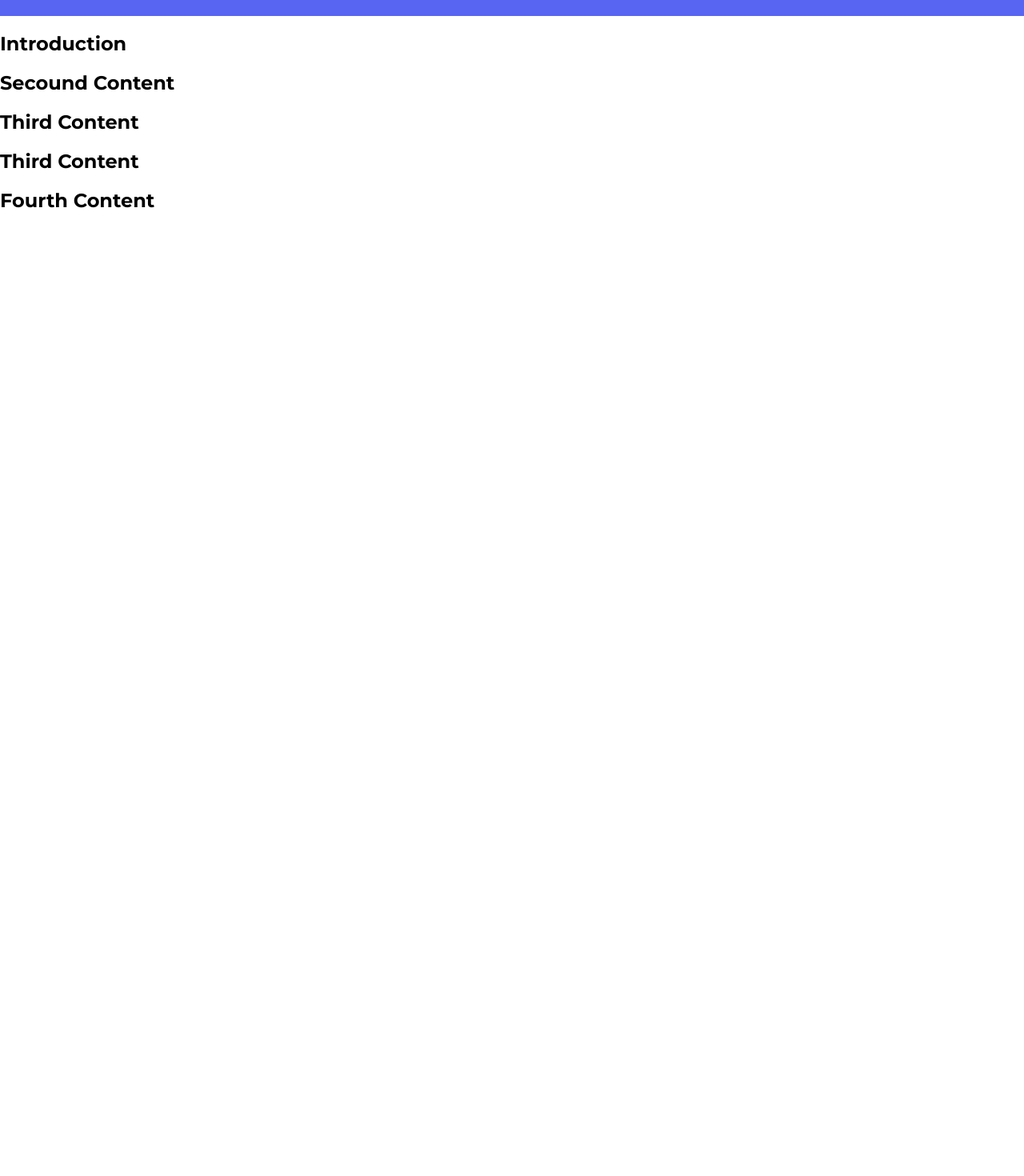
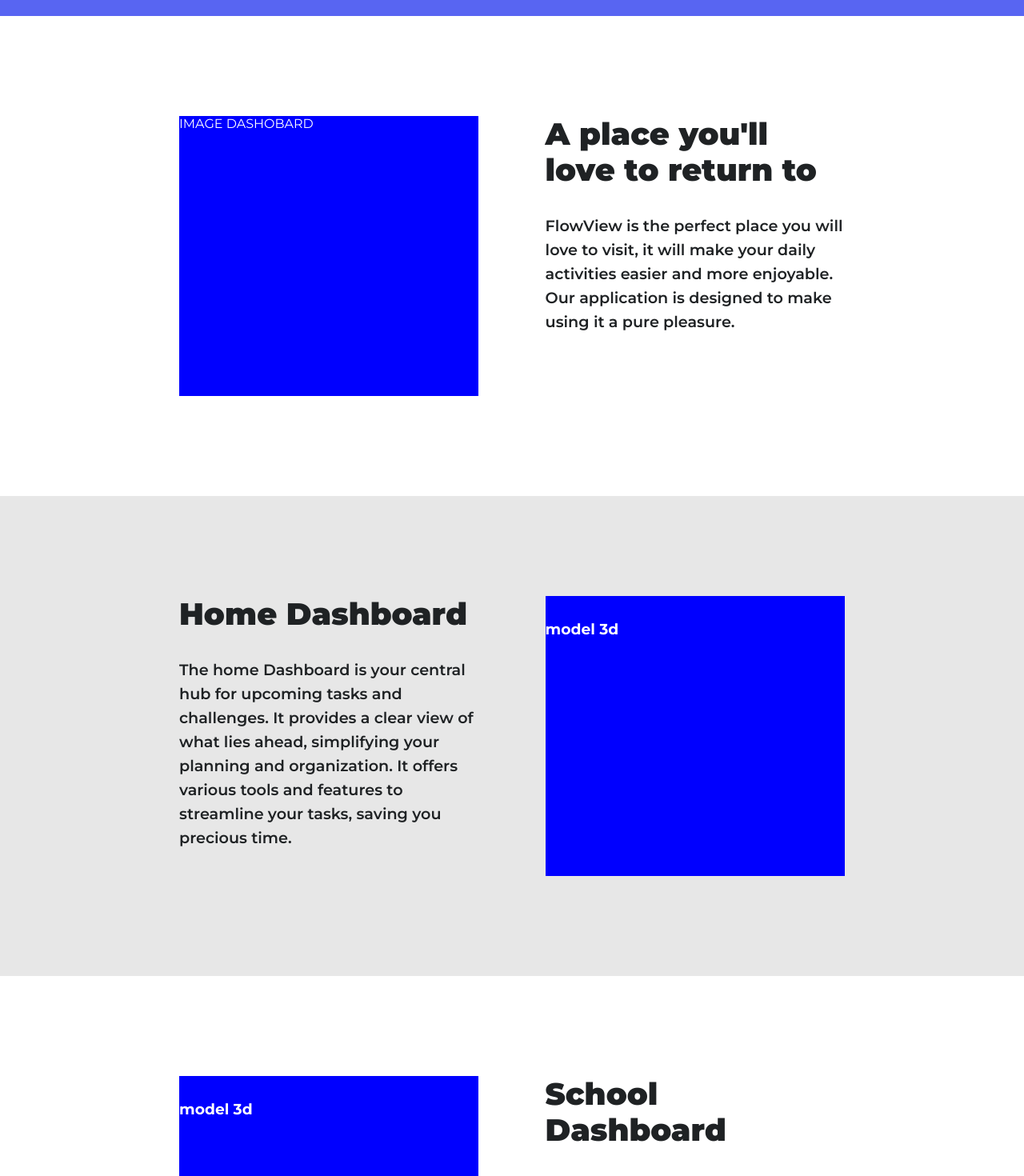
Before and after one commit to Dawidsjd/Automatizasion, a React (Create React App) app: page / in a window 1280 px wide. Shown: the part 620-2090 px from the top of the page at 80% size. Before the commit the page ends 904 px from the top, so only its background shows below. Built offline with nearby package versions, Linux system fonts and the light colour scheme.

Commit message:
elements on homepage

```diff
--- a/src/Components/HomeAssets/Main/Main.jsx
+++ b/src/Components/HomeAssets/Main/Main.jsx
@@ -1,24 +1,20 @@
 import React from 'react';
 import Introduction from './MainItems/Introduction';
-// import StyledMain from './styles';
+import AboutDashboardHome from './MainItems/AboutDashboardHome';
+import AboutDashboardSchool from './MainItems/AboutDashboardSchool';
+import { StyledMain } from './styles';
 
 const Main = () => {
   return (
-    <main>
+    <StyledMain>
       <Introduction />
-      <section>
-        <h1>Secound Content</h1>
-      </section>
-      <section>
-        <h1>Third Content</h1>
-      </section>
-      <section>
-        <h1>Third Content</h1>
-      </section>
+      <AboutDashboardHome />
+      <AboutDashboardSchool />
+
       <section>
         <h1>Fourth Content</h1>
       </section>
-    </main>
+    </StyledMain>
   );
 };
 
--- /dev/null
+++ b/src/Components/HomeAssets/Main/MainItems/AboutDashboardHome.jsx
@@ -0,0 +1,30 @@
+import React from 'react';
+import {
+  StyledWrapperItem,
+  WrapperItem,
+  StyledAssets,
+  StyledContent,
+} from '../styles';
+
+const AboutDashboardHome = () => {
+  return (
+    <StyledWrapperItem>
+      <WrapperItem>
+        <StyledContent>
+          <h2>Home Dashboard</h2>
+          <p>
+            The home Dashboard is your central hub for upcoming tasks and
+            challenges. It provides a clear view of what lies ahead, simplifying
+            your planning and organization. It offers various tools and features
+            to streamline your tasks, saving you precious time.
+          </p>
+        </StyledContent>
+        <StyledAssets>
+          <h1>model 3d</h1>
+        </StyledAssets>
+      </WrapperItem>
+    </StyledWrapperItem>
+  );
+};
+
+export default AboutDashboardHome;
--- /dev/null
+++ b/src/Components/HomeAssets/Main/MainItems/AboutDashboardSchool.jsx
@@ -0,0 +1,32 @@
+import React from 'react';
+import {
+  StyledWrapperItem,
+  WrapperItem,
+  StyledAssets,
+  StyledContent,
+} from '../styles';
+
+const AboutDashboardHome = () => {
+  return (
+    <StyledWrapperItem>
+      <WrapperItem>
+        <StyledAssets>
+          <h1>model 3d</h1>
+        </StyledAssets>
+        <StyledContent>
+          <h2>School Dashboard</h2>
+          <p>
+            The school's Dashboard is a management place where you will find
+            upcoming challenges and tasks you need to complete. It's a place
+            that gives you a full view of what's ahead of you in the near
+            future, making it easier for you to plan and organize. In addition,
+            you'll find a variety of tools and features that not only make your
+            life easier, but also help you save valuable time.
+          </p>
+        </StyledContent>
+      </WrapperItem>
+    </StyledWrapperItem>
+  );
+};
+
+export default AboutDashboardHome;
--- a/src/Components/HomeAssets/Main/MainItems/Introduction.jsx
+++ b/src/Components/HomeAssets/Main/MainItems/Introduction.jsx
@@ -1,11 +1,26 @@
 import React from 'react';
-// import { StyledSection } from '../styles';
+import {
+  StyledWrapperItem,
+  StyledAssets,
+  StyledContent,
+  WrapperItem,
+} from '../styles';
 
 const Introduction = () => {
   return (
-    <section>
-      <h1>Introduction</h1>
-    </section>
+    <StyledWrapperItem>
+      <WrapperItem>
+        <StyledAssets>IMAGE DASHOBARD</StyledAssets>
+        <StyledContent>
+          <h2>A place you'll love to return to</h2>
+          <p>
+            FlowView is the perfect place you will love to visit, it will make
+            your daily activities easier and more enjoyable. Our application is
+            designed to make using it a pure pleasure.
+          </p>
+        </StyledContent>
+      </WrapperItem>
+    </StyledWrapperItem>
   );
 };
 
--- a/src/Components/HomeAssets/Main/styles.js
+++ b/src/Components/HomeAssets/Main/styles.js
@@ -1,13 +1,48 @@
 import { styled } from '@mui/material/styles';
 
 // Main.jsx
-// export const StyledMain = styled('main')(({ theme }) => ({
-//   width: '100%',
-//   display: 'flex',
-//   justifyContent: 'center',
-// }));
+export const StyledMain = styled('main')(({ theme }) => ({
+  width: '100%',
+  display: 'flex',
+  justifyContent: 'center',
+  alignItems: 'center',
+  flexDirection: 'column',
+}));
 
-// // /MainItems
-// export const StyledSection = styled('section')(({ theme }) => ({
-//   width: '60%',
-// }));
+// /MainItems
+export const StyledWrapperItem = styled('section')(({ theme }) => ({
+  display: 'flex',
+  justifyContent: 'center',
+  width: '100%',
+  padding: '125px 0 125px 0',
+  '&:nth-child(2), &:last-child': {
+    background: '#e7e7e7',
+  },
+}));
+
+export const WrapperItem = styled('div')(({ theme }) => ({
+  width: '65%',
+  display: 'flex',
+  justifyContent: 'space-between',
+}));
+
+export const StyledAssets = styled('section')(({ theme }) => ({
+  width: '45%',
+  height: '350px',
+  background: 'blue',
+  color: 'white',
+}));
+
+export const StyledContent = styled('section')(({ theme }) => ({
+  width: '45%',
+  color: '#1F2224',
+  h2: {
+    fontSize: '2.4em',
+    fontWeight: '800',
+    marginTop: '0',
+  },
+  p: {
+    fontSize: '1.2em',
+    fontWeight: '600',
+  },
+}));
--- a/src/Components/HomeAssets/Navbar/styles.js
+++ b/src/Components/HomeAssets/Navbar/styles.js
@@ -11,6 +11,7 @@
   top: '0',
   left: '0',
   zIndex: '999',
+  background: '#484cec',
   [theme.breakpoints.up('md')]: {
     // backgroundColor: 'blue',
   },
--- a/src/index.css
+++ b/src/index.css
@@ -16,3 +16,14 @@
   font-family: 'Montserrat', sans-serif;
   /* font-family: 'Roboto', sans-serif; */
 }
+
+p {
+  line-height: 30px;
+}
+
+h1,
+h2,
+h3,
+h4 {
+  line-height: 45px;
+}
```
